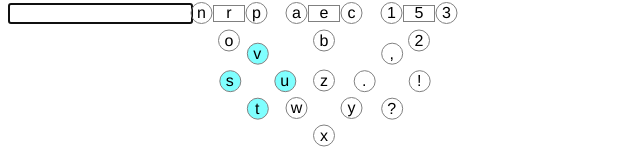
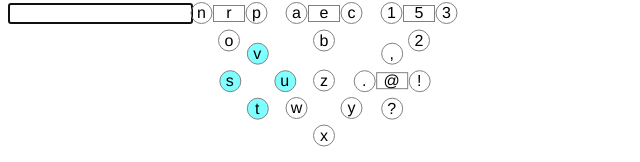
Before and after one commit to lawsumisu/workshop, a React app in the folder joystick-keypad/: page / in a window 1280 px wide. Shown: the part 126-288 px from the top of the page, without its empty margins (0-640 px from the left). Built offline with nearby package versions, Linux system fonts and the light colour scheme.

Commit message:
Delete/backspace by holding down keys.

```diff
--- a/joystick-keypad/src/components/root/index.tsx
+++ b/joystick-keypad/src/components/root/index.tsx
@@ -23,7 +23,7 @@ export class Root extends React.PureComponent<{}, RootState> {
   private isHighlightLeft = false;
 
   public componentDidMount(): void {
-    window.addEventListener('gamepadKeyPress', this.gamepadKeyPressListener);
+    window.addEventListener(GPKeyEvent.INSERT_KEY_PRESS, this.gamepadKeyPressListener);
     window.addEventListener('gamepadDirection', this.gamepadDirectionListener);
     window.addEventListener('gamepadKeyDown', this.gamepadKeyDownListener);
     window.addEventListener(GPKeyEvent.SELECT_KEY_DIRECTION, this.selectDirectionListener);
@@ -31,7 +31,7 @@ export class Root extends React.PureComponent<{}, RootState> {
   }
 
   public componentWillUnmount(): void {
-    window.removeEventListener('gamepadKeyPress', this.gamepadKeyPressListener);
+    window.removeEventListener(GPKeyEvent.INSERT_KEY_PRESS, this.gamepadKeyPressListener);
     window.removeEventListener('gamepadDirection', this.gamepadDirectionListener);
     window.removeEventListener('gamepadKeyDown', this.gamepadKeyDownListener);
     window.removeEventListener(GPKeyEvent.SELECT_KEY_DIRECTION, this.selectDirectionListener);
--- a/joystick-keypad/src/config.json
+++ b/joystick-keypad/src/config.json
@@ -38,16 +38,29 @@
     },
     {
       "X": {
-        "default": "."
+        "default": ".",
+        "shift1": "/",
+        "shift2": "<"
       },
       "Y": {
-        "default": ","
+        "default": ",",
+        "shift1": "'",
+        "shift2": "+"
       },
       "A": {
-        "default": "?"
+        "default": "?",
+        "shift1": ";",
+        "shift2": "-"
       },
       "B": {
-        "default": "!"
+        "default": "!",
+        "shift1": ":",
+        "shift2": ">"
+      },
+      "R1": {
+        "default": "@",
+        "shift1": "\"",
+        "shift2": "="
       }
     },
     {
--- a/joystick-keypad/src/keys.ts
+++ b/joystick-keypad/src/keys.ts
@@ -37,7 +37,7 @@ export function updateKeys(): void {
     case Mode.INSERT: {
       if (pressedInputs.length > 0) {
         const button: ButtonInput = pressedInputs[0];
-        dispatchEvent(new CustomEvent('gamepadKeyPress', { detail: getKey(button, direction) }));
+        dispatchInsertKeyPressEvent(getKey(button, direction));
       }
       dispatchEvent(new CustomEvent('gamepadDirection', { detail: direction - 1 }));
       dispatchEvent(new CustomEvent('gamepadKeyDown', { detail: downInputs }));
@@ -47,26 +47,63 @@ export function updateKeys(): void {
       const isActiveSelection = inputs.X.isDown;
       _.forEach(inputs, (value: { duration: number; isDown: boolean }, key: GamepadInput) => {
         if (value.isDown && directionInputs.has(key)) {
-          dispatchKeyEvent(GPKeyEvent.SELECT_KEY_DIRECTION, { key, isActiveSelection });
+          dispatchSelectKeyDirectionEvent({ key, isActiveSelection });
         }
       });
       break;
     }
   }
   const confirmationKey = getConfirmationKey();
-  if (confirmationKey) {
-    dispatchEvent(new CustomEvent('gamepadKeyPress', { detail: confirmationKey }));
+  if (confirmationKey.key) {
+    dispatchConfirmationKeyDownEvent(confirmationKey.key, !confirmationKey.isHeld);
   }
 }
 
-const dispatchKeyEvent = _.throttle(
-  <T>(name: GPKeyEvent, detail: T) => {
-    console.log(`Dispatching: ${name}`);
-    dispatchEvent(new CustomEvent(name, { detail }));
-  },
-  50,
-  { leading: true, trailing: false }
+function getDispatchKeyEventFn<T = any>(
+  key: GPKeyEvent,
+  options: Partial<{ throttle: number; settings: _.ThrottleSettings; wait: number }> = {}
+): (detail: T, reset?: boolean) => void {
+  const ops = {
+    throttle: 50,
+    settings: {},
+    wait: 0,
+    ...options,
+  };
+  let isPaused = true;
+  let isWaiting = false;
+  let timeoutId: number | null = null;
+  return _.throttle(
+    (detail, reset = false) => {
+      if (reset) {
+        isWaiting = false;
+        isPaused = true;
+      }
+      if (!isWaiting || !isPaused) {
+        dispatchEvent(new CustomEvent(key, { detail }));
+      }
+      if (!isWaiting) {
+        isWaiting = true;
+        if (timeoutId) {
+          window.clearTimeout(timeoutId);
+        }
+        timeoutId = window.setTimeout(() => {
+          isPaused = false;
+        }, ops.wait);
+      }
+    },
+    ops.throttle,
+    ops.settings
+  );
+}
+
+const dispatchSelectKeyDirectionEvent = getDispatchKeyEventFn<{ key: GamepadInput; isActiveSelection: boolean }>(
+  GPKeyEvent.SELECT_KEY_DIRECTION
 );
+const dispatchInsertKeyPressEvent = getDispatchKeyEventFn<string | null>(GPKeyEvent.INSERT_KEY_PRESS);
+const dispatchConfirmationKeyDownEvent = getDispatchKeyEventFn<KeyAction | null>(GPKeyEvent.INSERT_KEY_PRESS, {
+  settings: { leading: true, trailing: false },
+  wait: 400,
+});
 
 function getDirection(inputs: GamepadInfo): number {
   return _.keys(inputs)
@@ -97,15 +134,15 @@ interface KeySetting {
 
 type KeyConfig = {
   EN: [
-    { [input in KeyInput]?: KeySetting; },
-    { [input in KeyInput]?: KeySetting; },
-    { [input in KeyInput]?: KeySetting; },
-    { [input in KeyInput]?: KeySetting; },
-    { [input in KeyInput]?: KeySetting; },
-    { [input in KeyInput]?: KeySetting; },
-    { [input in KeyInput]?: KeySetting; },
-    { [input in KeyInput]?: KeySetting; },
-    { [input in KeyInput]?: KeySetting; }
+    { [input in KeyInput]?: KeySetting },
+    { [input in KeyInput]?: KeySetting },
+    { [input in KeyInput]?: KeySetting },
+    { [input in KeyInput]?: KeySetting },
+    { [input in KeyInput]?: KeySetting },
+    { [input in KeyInput]?: KeySetting },
+    { [input in KeyInput]?: KeySetting },
+    { [input in KeyInput]?: KeySetting },
+    { [input in KeyInput]?: KeySetting }
   ];
 };
 
@@ -118,20 +155,21 @@ export enum KeyAction {
 export function getKey(button: ButtonInput, direction: number): string {
   const keyMap = config as KeyConfig;
   const S1 = GPR.inputs.L1.isDown;
+  const S2 = GPR.inputs.L2.isDown;
   const key = keyMap.EN[direction - 1][button];
-  return key && ((S1 && key.shift1) || key.default) || "";
+  return (key && ((S2 && key.shift2) || (S1 && key.shift1) || key.default)) || '';
 }
 
-function getConfirmationKey(): KeyAction | null {
+function getConfirmationKey(): { key: KeyAction | null; isHeld: boolean } {
   const inputs = GPR.inputs;
   const backspaceKey = GamepadInput.B;
   const deleteKey = GamepadInput.Y;
   const isEnterInputted = GPR.isReleased(GamepadInput.R2, 16);
-  if ((inputs[backspaceKey].isDown && isEnterInputted) || (GPR.isPressed(backspaceKey) && inputs.R2.isDown)) {
-    return KeyAction.BACKSPACE;
-  } else if ((inputs[deleteKey].isDown && isEnterInputted) || (GPR.isPressed(deleteKey) && inputs.R2.isDown)) {
-    return KeyAction.DELETE;
+  if (inputs[backspaceKey].isDown && inputs.R2.isDown) {
+    return { key: KeyAction.BACKSPACE, isHeld: !GPR.isPressed(backspaceKey) };
+  } else if (inputs[deleteKey].isDown && inputs.R2.isDown) {
+    return { key: KeyAction.DELETE, isHeld: !GPR.isPressed(deleteKey) };
   } else {
-    return isEnterInputted ? KeyAction.ENTER : null;
+    return { key: isEnterInputted ? KeyAction.ENTER : null, isHeld: false };
   }
 }
```
